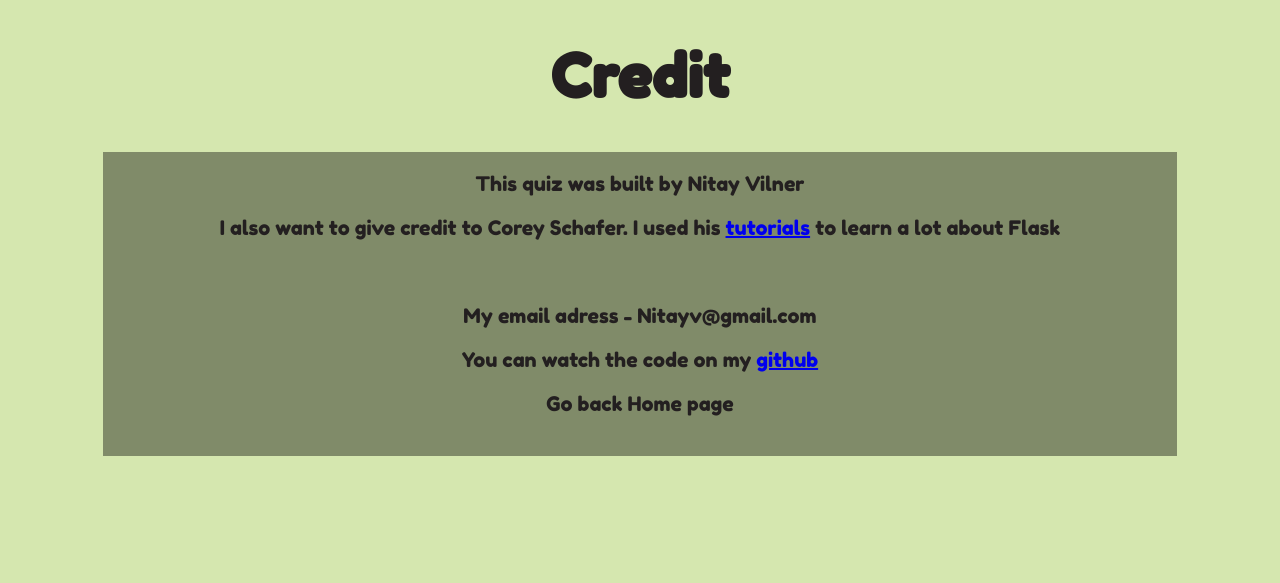
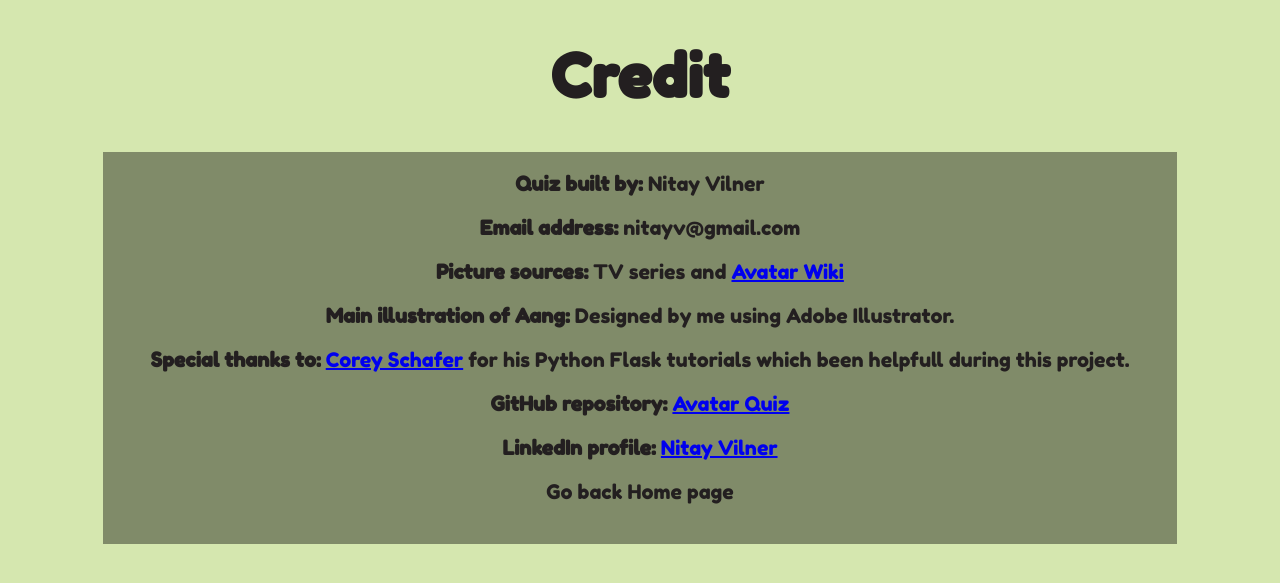
Before and after one commit to nitayv9/avatarquiz, a Flask app: page /credit in a window 1280 px wide. Shown: the top 583 px of the page. Run offline with Flask 2, Linux system fonts and the light colour scheme.

Commit message:
Update credit.j2

```diff
--- a/templates/credit.j2
+++ b/templates/credit.j2
@@ -2,12 +2,19 @@
 {%block content%}
 <h1>Credit</h1>
 <section>
-  <p>This quiz was built by Nitay Vilner</p>
-    <p>I also want to give credit to Corey Schafer.
-    I used his <a href="https://www.youtube.com/watch?v=MwZwr5Tvyxo&list=PL-osiE80TeTs4UjLw5MM6OjgkjFeUxCYH">tutorials</a> to learn a lot about Flask</p>
-    <br>
-    <p>My email adress - Nitayv@gmail.com</p>
-    <p>You can watch the code on my <a href="https://github.com/nitayv9/avatarquiz">github</a></p>
+   <p><strong>Quiz built by:</strong> Nitay Vilner</p>
+
+  <p><strong>Email address:</strong> nitayv@gmail.com</p>
+
+  <p><strong>Picture sources:</strong> TV series and <a href="https://avatar.fandom.com/wiki/Main_Page">Avatar Wiki</a></p>
+
+  <p><strong>Main illustration of Aang:</strong> Designed by me using Adobe Illustrator.</p>
+
+   <p><strong>Special thanks to:</strong> <a href="https://www.youtube.com/playlist?list=PL-osiE80TeTs4UjLw5MM6OjgkjFeUxCYH">Corey Schafer</a> for his Python Flask tutorials which been helpfull during this project.</p>
+
+  <p><strong>GitHub repository:</strong> <a href="https://github.com/nitayv9/avatarquiz">Avatar Quiz</a></p>
+
+  <p><strong>LinkedIn profile:</strong>  <a href="https://www.linkedin.com/in/nitayv/">Nitay Vilner</a></p>
 <div>
     <a class="link_style1" href="{{url_for('home')}}">Go back Home page</a>
   </div>
```
